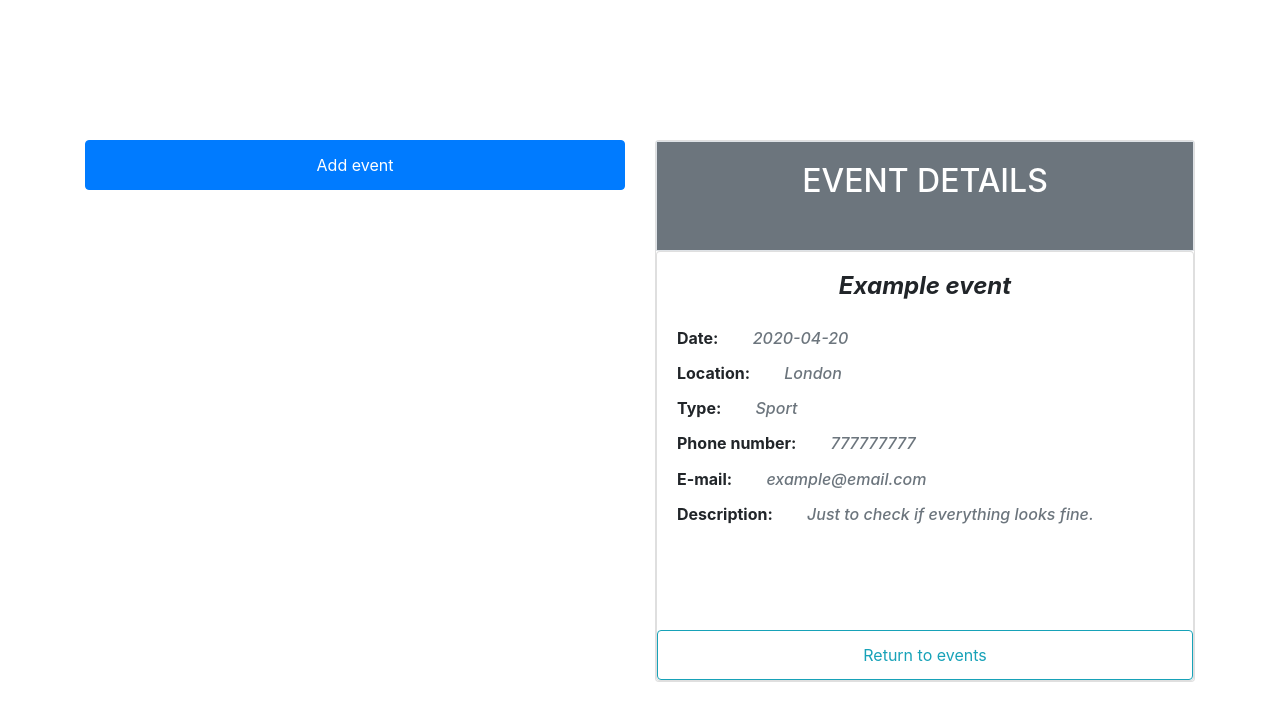
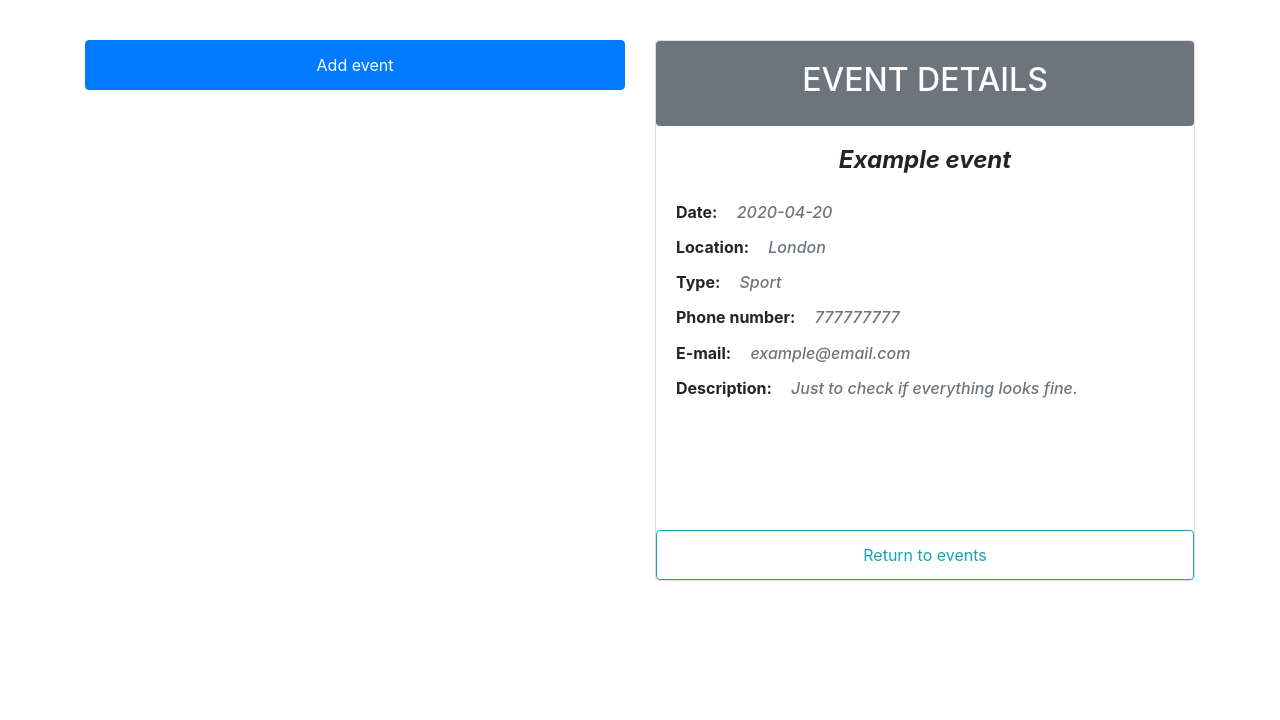
Before and after one commit to karolkrzych/event-manager, a React (Create React App) app: page / in a window 1280 px wide. Both pictures are taken after a click on the button "Show details". Shown: the top 720 px of the page. Built offline with nearby package versions, Linux system fonts and the light colour scheme.

Commit message:
Some styling

```diff
--- a/src/components/App.css
+++ b/src/components/App.css
@@ -1,17 +1,11 @@
 .container {
     padding: 20px;
-    margin-top: 100px;
 }
-
-
 .form {
-    /* width: 500px;  */
     border: 1px solid grey;
     padding: 10px;
-    margin: 0px;
 }
 .formActivationButton {
-    /* width: 500px; */
     padding: 0px;
     margin: 0px;
     height: 50px;
@@ -19,3 +13,6 @@
 .formComponent {
     margin-top: 20px;
 }
+.card-body {
+    height: 85px;
+}
--- a/src/components/App.js
+++ b/src/components/App.js
@@ -2,6 +2,7 @@ import React, { Component } from 'react';
 import './App.css';
 import EventList from './EventList';
 import AddEvent from './AddEvent';
+
 
 class App extends Component {
 
--- a/src/components/Event.css
+++ b/src/components/Event.css
@@ -1,16 +1,3 @@
 .card {
     position: relative;
 }
-
-.card-body {
-    height: 110px;
-}
-
-.info {
-    /* position: absolute; */
-    /* right: 30px;
-    top: 25px; */
-    /* width: 150px; */
-    /* height: 50px; */
-    padding: 10px;
-}
--- a/src/components/EventDetails.css
+++ b/src/components/EventDetails.css
@@ -1,12 +1,12 @@
 .detailsContainer {
     position: relative;
-    height: 430px;
+    height: inherit;
 }
 
 .eventInfo {
     position: absolute;
     right: 0px;
-    top: 378px;
+    bottom: 0px;
     height: 50px;
     padding: 10px;
 }
--- a/src/components/EventDetails.js
+++ b/src/components/EventDetails.js
@@ -9,32 +9,32 @@ const EventDetails = (props) => {
     const { title, date, location, typeOfEvent, phone, email, description } = props.specificEvent
 
     return (
-        <div className="card detailsContainer">
+        <div className="card border-0 detailsContainer">
             <div className="card-body">
             <h4 className="card-title detailsTitle"><b><i>{title}</i></b></h4>
             <div className="row">
-            <h6 className="card-subtitle mt-3"><b className="col-2">Date:</b> <i className="text-muted col-8">{date}</i></h6>
+            <h6 className="card-subtitle mt-3"><b className="col-2">Date:</b> <i className="card-text text-muted">{date}</i></h6>
             </div>
             <div className="row">
-            <h6 className="card-subtitle mt-3"><b className="col-2">Location:</b> <i className="text-muted col-8">{location}</i></h6>
+            <h6 className="card-subtitle mt-3"><b className="col-2">Location:</b> <i className="card-text text-muted">{location}</i></h6>
             </div>
             <div className="row">
-            <h6 className="card-subtitle mt-3"><b className="col-2">Type:</b> <i className="text-muted col-8">{typeOfEvent}</i></h6>
+            <h6 className="card-subtitle mt-3"><b className="col-2">Type:</b> <i className="card-text text-muted">{typeOfEvent}</i></h6>
             </div>
             <div className="row">
-            <h6 className="card-subtitle mt-3"><b className="col-2">Phone number:</b> <i className="text-muted col-8">{phone}</i></h6>
+            <h6 className="card-subtitle mt-3"><b className="col-2">Phone number:</b> <i className="card-text text-muted">{phone}</i></h6>
             </div>
             <div className="row">
-            <h6 className="card-subtitle mt-3"><b className="col-2">E-mail:</b> <i className="text-muted col-8">{email}</i></h6>
+            <h6 className="card-subtitle mt-3"><b className="col-2">E-mail:</b> <i className="card-text text-muted">{email}</i></h6>
             </div>
             <div className="row">
-            <h6 className="card-subtitle mt-3"><b className="col-2">Description:</b> <i className="text-muted col-8">{description}</i></h6>
+            <h6 className="card-subtitle mt-3"><b className="col-2">Description:</b> <i className="card-text text-muted">{description}</i></h6>
             </div>
 
 
             </div>
             <div className="row">
-            <button type="button" className="btn btn-outline-info eventInfo btn-block " onClick={props.showEventDetails}>Return to events</button>
+            <button type="button" className="btn btn-outline-info eventInfo align-self-end btn-block " onClick={props.showEventDetails}>Return to events</button>
             </div>
         </div>
       )
--- a/src/components/EventList.css
+++ b/src/components/EventList.css
@@ -1,12 +1,8 @@
-.eventListHeader {
-    height: 40px;
+.eventList {
+    height: 454px;
 }
-.eventList {
-    height: 430px;
-}
-
 
 .eventElementColor:hover {
     background-color: rgba(243, 243, 243, 0.8);
-    transition: 0.3s;
+    transition: 0.2s;
 }
--- a/src/components/EventList.js
+++ b/src/components/EventList.js
@@ -17,7 +17,7 @@ const EventList = (props) => {
     return (
 
         <div className="card" style={{marginTop: 20}}>
-            <div className="card-body border bg-secondary text-white">
+            <div className="card-body border-0 rounded bg-secondary text-white">
                 <div className="card-title eventListHeader"><h2 style={{textAlign: "center"}}>{props.isDetailActive ? "EVENT DETAILS" : "EVENT LIST"}</h2></div>
             </div >
             <div className="eventList" style={props.isDetailActive ? {overflow: "hidden"} : {overflow: "auto"}}>
```
